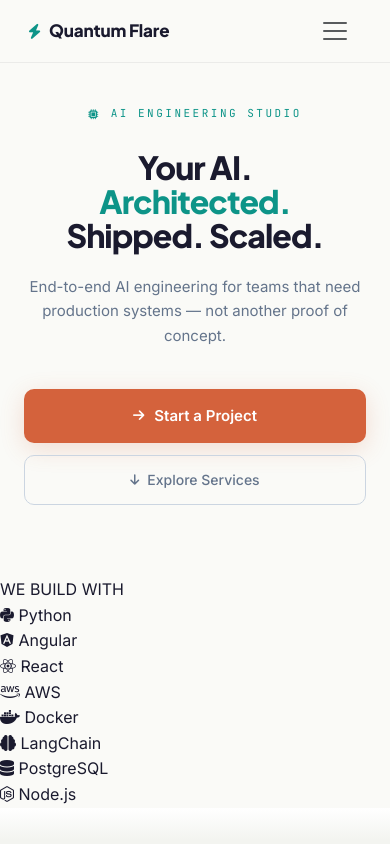
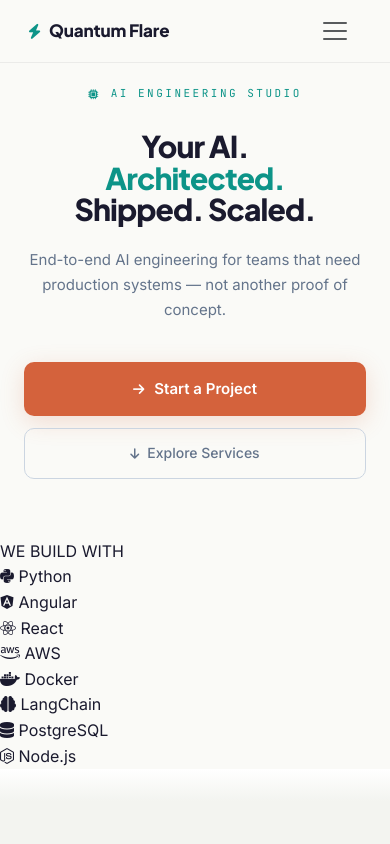
Before and after one commit to quantumflaretech/quantumflaretech.github.io, an Angular app: page / in a window 390 px wide. Shown: the top 844 px of the page. Built offline with nearby package versions, Linux system fonts and the light colour scheme.

Commit message:
Feat: Update responsive breakpoints for redesigned hero

```diff
--- a/src/global_styles.css
+++ b/src/global_styles.css
@@ -822,6 +822,19 @@
    RESPONSIVE
    ============================================ */
 @media (max-width: 1024px) {
+  .hero-section {
+    padding: 100px 32px 80px;
+  }
+
+  .hero-title {
+    font-size: 48px;
+  }
+
+  .hero-orbital {
+    width: 350px;
+    height: 350px;
+  }
+
   .bento-grid {
     grid-template-columns: 1fr 1fr;
   }
@@ -851,11 +864,11 @@
 
 @media (max-width: 768px) {
   .hero-section {
-    padding: 100px 24px 72px;
+    padding: 80px 24px 60px;
   }
 
   .hero-title {
-    font-size: 38px;
+    font-size: 36px;
   }
 
   .hero-subtitle {
@@ -865,6 +878,32 @@
   .hero-ctas {
     flex-direction: column;
     gap: 12px;
+  }
+
+  .hero-orbital {
+    display: none;
+  }
+
+  .hero-tech-icons {
+    flex-wrap: wrap;
+    gap: 16px;
+    max-width: 200px;
+    margin-left: auto;
+    margin-right: auto;
+  }
+
+  .hero-animate {
+    animation-duration: 300ms;
+  }
+
+  .hero-animate-1 { animation-delay: 0ms; }
+  .hero-animate-2 { animation-delay: 75ms; }
+  .hero-animate-3 { animation-delay: 150ms; }
+  .hero-animate-4 { animation-delay: 225ms; }
+
+  .hero-animate-fade {
+    animation-delay: 300ms;
+    animation-duration: 200ms;
   }
 
   .services-section,
@@ -917,7 +956,11 @@
 
 @media (max-width: 480px) {
   .hero-title {
-    font-size: 32px;
+    font-size: 30px;
+  }
+
+  .hero-tech-icons {
+    display: none;
   }
 
   .hero-ctas .btn-cta-primary,
```
